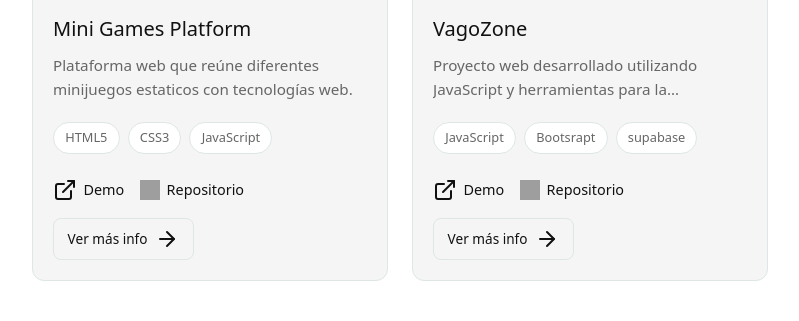
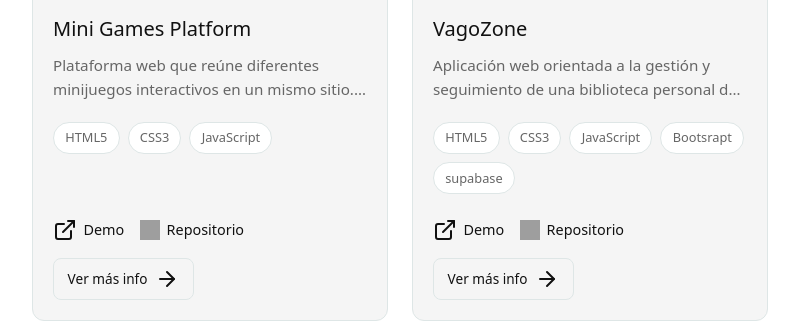
Before and after one commit to ArielAlegre12/portfolio-web-Ariel, a plain HTML site: page index.html in a window 1280 px wide. Shown: the part 1263-1584 px from the top of the page, without its empty margins (50-849 px from the left). Drawn offline with nearby package versions, Linux system fonts and the light colour scheme; grey boxes are pictures that could not be loaded.

Commit message:
agregué persistencia en el tema del sitio web, ahora queda en el ultimo tema establecido

```diff
--- a/data/projects.json
+++ b/data/projects.json
@@ -1,8 +1,8 @@
 [
     {
         "title": "Mini Games Platform",
-        "description": "Plataforma web que reúne diferentes minijuegos estaticos con tecnologías web.",
-        "image" : "img/miniJuegosImg.png",
+        "description": "Plataforma web que reúne diferentes minijuegos interactivos en un mismo sitio. Implementa funcionalidades de registro de usuarios y seguimiento del progreso, utilizando mecanismos de almacenamiento local para conservar la información de los jugadores.",
+        "image": "img/miniJuegosImg.png",
         "technologies": [
             "HTML5",
             "CSS3",
@@ -13,9 +13,11 @@
     },
     {
         "title": "VagoZone",
-        "description": "Proyecto web desarrollado utilizando JavaScript y herramientas para la persistencia de datos",
+        "description": "Aplicación web orientada a la gestión y seguimiento de una biblioteca personal de videojuegos. Permite registrar juegos, administrar información de forma dinámica y consultar datos mediante la integración con la API de Steam. Utiliza Supabase para la autenticación y persistencia de datos.",
         "image": "img/vagoZoneImg.png",
         "technologies": [
+            "HTML5",
+            "CSS3",
             "JavaScript",
             "Bootsrapt",
             "supabase"
--- a/index.html
+++ b/index.html
@@ -44,7 +44,7 @@
                 <ul class="navbar-nav ms-auto align-items-md-center gap-md-3">
 
                     <li class="nav-item">
-                        <a href="#sobre-mi" class="nav-link">
+                        <a href="#sobre-mi" class="nav-link">miniJuegosImg
                             Sobre mí
                         </a>
                     </li>
--- a/js/theme.js
+++ b/js/theme.js
@@ -1,5 +1,6 @@
 const themeToggleDesktop = document.getElementById("themeToggleDesktop");
 const themeToggleMobile = document.getElementById("themeToggleMobile");
+const THEME_KEY = "portfolio-theme";
 
 //recibe el tema actual y busca el ícono dentro de cada btn
 function updateThemeIcons(theme){
@@ -17,19 +18,31 @@ function updateThemeIcons(theme){
     lucide.createIcons();
 }
 
+//carga el tema guardado
+function loadTheme(){
+    const savedTheme = localStorage.getItem(THEME_KEY);
+    const theme = savedTheme || "light";
+
+    document.documentElement.setAttribute("data-theme", theme);
+
+    updateThemeIcons(theme);
+}
+
+//cambiar y guardar el tema
 function toggleTheme(){
     const html = document.documentElement;
+    const currentTheme = html.getAttribute("data-theme");
+    const newTheme = currentTheme == "dark" ? "light" : "dark";
 
-    const currentTheme = html.getAttribute("data-theme");
+    html.setAttribute("data-theme", newTheme);
+    localStorage.setItem(THEME_KEY, newTheme);
 
-    if(currentTheme === "dark"){
-        html.setAttribute("data-theme", "light");
-        updateThemeIcons("light");
-    }else{
-        html.setAttribute("data-theme", "dark");
-        updateThemeIcons("dark");
-    }
+    updateThemeIcons(newTheme);
 }
 
+//eventos de los botones
 themeToggleDesktop.addEventListener("click", toggleTheme);
 themeToggleMobile.addEventListener("click", toggleTheme);
+
+//inicializar el tema
+loadTheme();
```
Also changed, not shown: img/miniJuegosImg.png, js/scroll.js (added).
